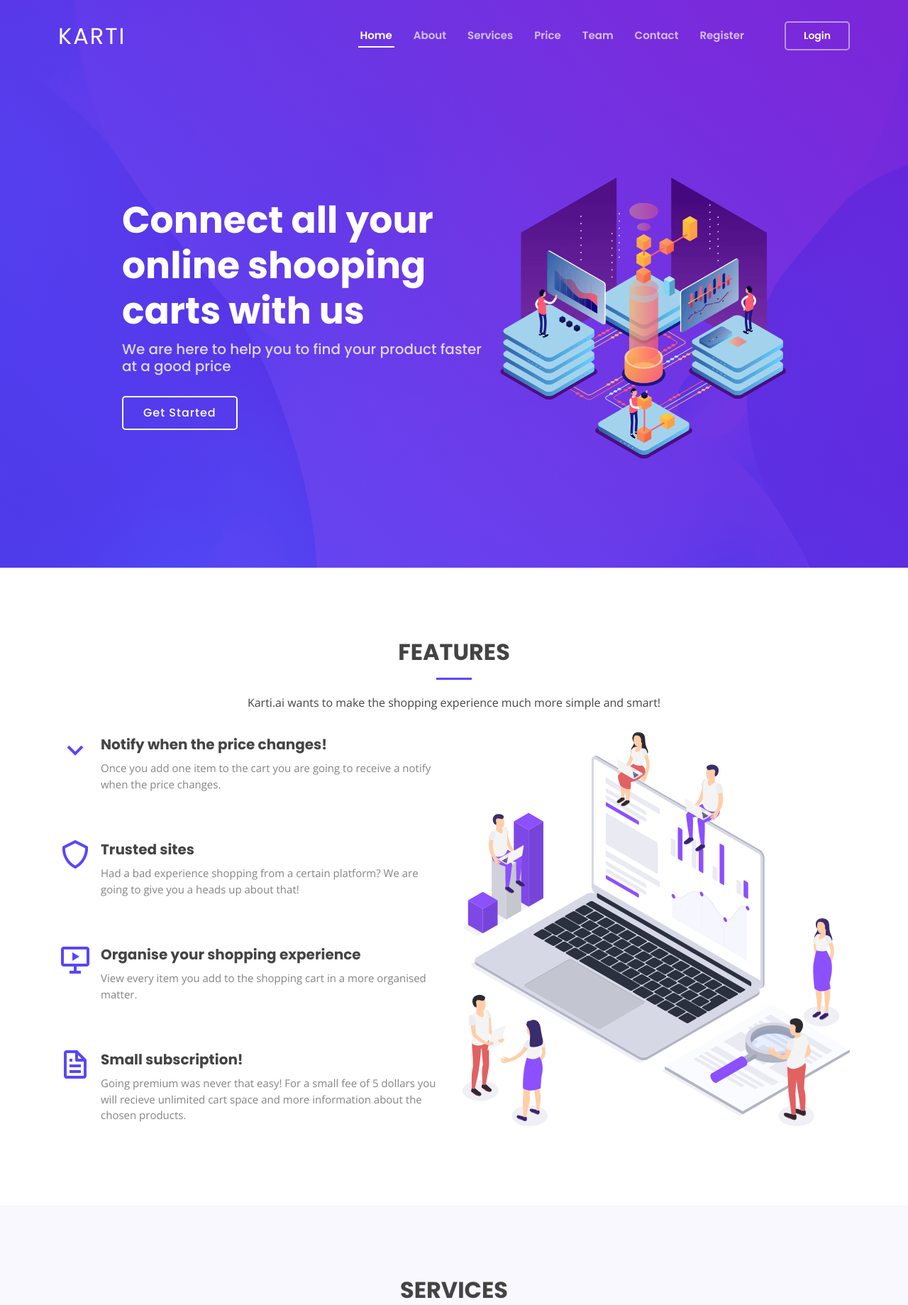
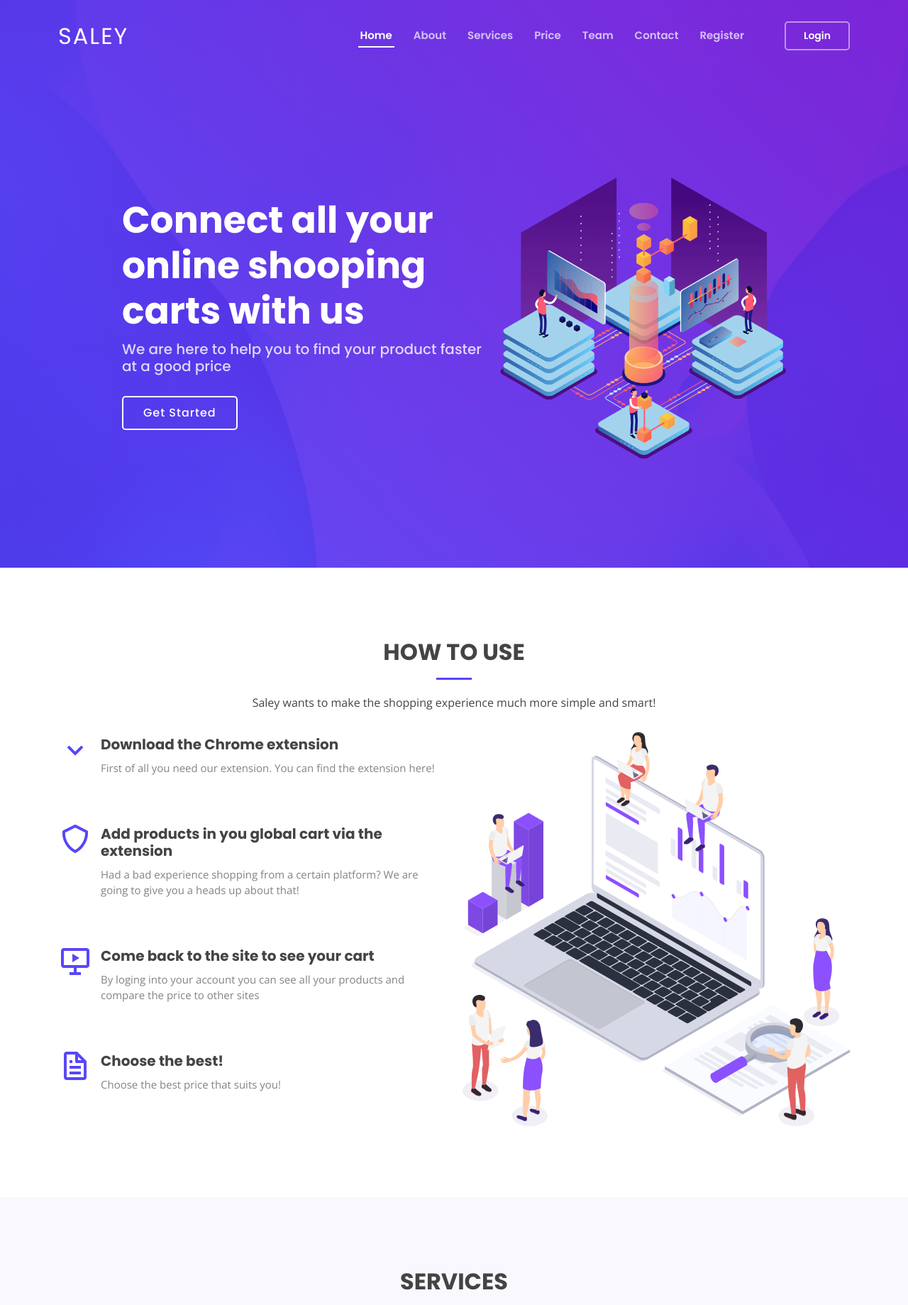
Before and after one commit to robertZamfir601/backend-2, a FastAPI app: page / in a window 1280 px wide. Shown: the top 1839 px of the page at 71% size. Run offline with FastAPI, Linux system fonts and the light colour scheme; parts of the project's set-up code (start-up, migrations or seed data) failed here and were passed over; some libraries are stand-ins or nearby versions.

Commit message:
Small frontend changes

```diff
--- a/app/frontend/templates/index.html
+++ b/app/frontend/templates/index.html
@@ -44,7 +44,7 @@
   <!-- ======= Header ======= -->
   <header id="header" class="fixed-top ">
     <div class="container d-flex align-items-center justify-content-between">
-      <h1 class="logo"><a href="index.html">Karti</a></h1>
+      <h1 class="logo"><a href="index.html">Saley</a></h1>
       <!-- Uncomment below if you prefer to use an image logo -->
       <!-- <a href="index.html" class="logo"><img src="static/img/logo.png" alt="" class="img-fluid"></a>-->
 
@@ -91,33 +91,32 @@
       <div class="container" data-aos="fade-up">
 
         <div class="section-title">
-          <h2>Features</h2>
-          <p>Karti.ai wants to make the shopping experience much more simple and smart!</p>
+          <h2>How to use</h2>
+          <p>Saley wants to make the shopping experience much more simple and smart!</p>
         </div>
 
         <div class="row">
-          <div class="col-lg-6 order-2 order-lg-1 d-flex flex-column align-items-lg-center">
+          <div class="col-lg-6 order-2 order-lg-1 d-flex flex-column align-items-lg-left">
             <div class="icon-box mt-5 mt-lg-0" data-aos="fade-up" data-aos-delay="100">
               <i class="bx bx-chevron-down"></i>
-              <h4>Notify when the price changes!</h4>
-              <p>Once you add one item to the cart you are going to receive a notify when the price changes.</p>
+              <h4>Download the Chrome extension</h4>
+              <p class="full-width">First of all you need our extension. You can find the extension here!</p>
             </div>
             <div class="icon-box mt-5" data-aos="fade-up" data-aos-delay="200">
               <i class="bx bx-shield"></i>
-              <h4>Trusted sites</h4>
+              <h4>Add products in you global cart via the extension</h4>
               <p>Had a bad experience shopping from a certain platform? We are going to give you a heads up about that!
               </p>
             </div>
             <div class="icon-box mt-5" data-aos="fade-up" data-aos-delay="300">
               <i class="bx bx-slideshow"></i>
-              <h4>Organise your shopping experience</h4>
-              <p>View every item you add to the shopping cart in a more organised matter.</p>
+              <h4>Come back to the site to see your cart</h4>
+              <p>By loging into your account you can see all your products and compare the price to other sites</p>
             </div>
             <div class="icon-box mt-5" data-aos="fade-up" data-aos-delay="400">
               <i class="bx bx-file"></i>
-              <h4>Small subscription!</h4>
-              <p>Going premium was never that easy! For a small fee of 5 dollars you will recieve unlimited cart space
-                and more information about the chosen products.</p>
+              <h4>Choose the best!</h4>
+              <p>Choose the best price that suits you!</p>
             </div>
           </div>
           <div class="image col-lg-6 order-1 order-lg-2 " data-aos="zoom-in" data-aos-delay="100">
@@ -150,7 +149,7 @@
                 <i class="bx bxl-dribbble"></i>
               </div>
               <h4><a href="">Notify</a></h4>
-              <p>Buy your chosen products for the best price!</p>
+              <p>Get notified if we find a better price</p>
             </div>
           </div>
 
@@ -180,7 +179,7 @@
                 <i class="bx bx-tachometer"></i>
               </div>
               <h4><a href="">Price</a></h4>
-              <p>Small feature, big rewards! Get premium for a small fee!</p>
+              <p>Feel free to buy cheap</p>
             </div>
           </div>
         </div>
@@ -264,7 +263,7 @@
                       <h1>Bibina Bogdan</h1>
                     </div>
                     <div class="mb-3">
-                      <h2 class="text-uppercase text-center role">Backend Developer and Coordinator</h2>
+                      <h2 class="text-uppercase text-center role">Backend Developer</h2>
                     </div>
                     <div class="box box-card-cart-website">
                       <div>
@@ -287,7 +286,7 @@
                 <div class="card card-cart-website  shadow-sm">
                   <div class="text-center">
                     <div class="img-hover-zoom img-hover-zoom--colorize-card-cart-website">
-                      <img class="shadow" src="https://pps.whatsapp.net/v/t61.24694-24/72122631_197500017951278_5140815331372393116_n.jpg?ccb=11-4&oh=01_AdRIb21BIP48hRBHLy90L49HqPeKBPxMJhcPwUEljZ-aNA&oe=64231344"
+                      <img class="shadow" src="frontend/img/robica.jpg"
                         alt="Another Image zoom-on-hover effect">
                     </div>
                   </div>
@@ -297,7 +296,7 @@
                       <h1>Zamfir Robert</h1>
                     </div>
                     <div class="mb-3">
-                      <h2 class="text-uppercase text-center role">Backend Developer</h2>
+                      <h2 class="text-uppercase text-center role">Full-Stack Developer</h2>
                     </div>
                     <div class="box box-card-cart-website">
                       <div>
@@ -330,7 +329,7 @@
                       <h1>Sofia Dragos</h1>
                     </div>
                     <div class="mb-3">
-                      <h2 class="text-uppercase text-center role">Frontend Developer</h2>
+                      <h2 class="text-uppercase text-center role">Full-Stack Developer</h2>
                     </div>
                     <div class="box box-card-cart-website">
                       <div>
@@ -363,7 +362,7 @@
                       <h1>Trasca Lucian</h1>
                     </div>
                     <div class="mb-3">
-                      <h2 class="text-uppercase text-center role">Backend Developer</h2>
+                      <h2 class="text-uppercase text-center role">Full-Stack Developer</h2>
                     </div>
                     <div class="box box-card-cart-website">
                       <div>
@@ -396,7 +395,7 @@
                     <h1>Andronic Dragos</h1>
                   </div>
                   <div class="mb-3">
-                    <h2 class="text-uppercase text-center role">Frontend Developer</h2>
+                    <h2 class="text-uppercase text-center role">Full-Stack Developer</h2>
                   </div>
                   <div class="box">
                     <div>
@@ -433,7 +432,7 @@
 
 
     <!-- ======= Pricing Section ======= -->
-    <section id="pricing" class="pricing section-bg">
+    <!-- <section id="pricing" class="pricing section-bg">
       <div class="container" data-aos="fade-up">
 
         <div class="section-title">
@@ -477,7 +476,7 @@
         </div>
 
       </div>
-    </section><!-- End Pricing Section -->
+    </section>End Pricing Section -->
 
     <!-- ======= Frequently Asked Questions Section ======= -->
     <section id="faq" class="faq">
@@ -491,22 +490,22 @@
           <ul>
             <li data-aos="fade-up" data-aos="fade-up" data-aos-delay="100">
               <i class="bx bx-help-circle icon-help"></i> <a data-bs-toggle="collapse" class="collapse"
-                data-bs-target="#faq-list-1">Can I change my subscription type? <i
+                data-bs-target="#faq-list-1">Is it free! <i
                   class="bx bx-chevron-down icon-show"></i><i class="bx bx-chevron-up icon-close"></i></a>
               <div id="faq-list-1" class="collapse show" data-bs-parent=".faq-list">
                 <p>
-                  Of course! You can change your subscription on the Price section!
+                 As of right now the application is free to use!
                 </p>
               </div>
             </li>
 
             <li data-aos="fade-up" data-aos-delay="200">
               <i class="bx bx-help-circle icon-help"></i> <a data-bs-toggle="collapse" data-bs-target="#faq-list-2"
-                class="collapsed">Am I limited if I have a free account? <i
+                class="collapsed">How can I contact you? <i
                   class="bx bx-chevron-down icon-show"></i><i class="bx bx-chevron-up icon-close"></i></a>
               <div id="faq-list-2" class="collapse" data-bs-parent=".faq-list">
                 <p>
-                  Unfortunately yes! You are limited to 30 items in your shopping cart, but you can upgrade to a premium subscription!
+                  Feel free to use the form bellow or contact us directly using our email address.
                 </p>
               </div>
             </li>
@@ -517,7 +516,7 @@
                   class="bx bx-chevron-down icon-show"></i><i class="bx bx-chevron-up icon-close"></i></a>
               <div id="faq-list-3" class="collapse" data-bs-parent=".faq-list">
                 <p>
-                  You will be notified via email about a change of price and new offers on other platforms!
+                  You will find the price and links to all sites that we cover.
                 </p>
               </div>
             </li>
--- a/app/frontend/templates/profile.html
+++ b/app/frontend/templates/profile.html
@@ -69,7 +69,7 @@
 	<!-- ======= Header ======= -->
 	<header id="header" class="fixed-top ">
 	   <div class="container d-flex align-items-center justify-content-between">
-		  <h1 class="logo"><a href="/">Karti</a></h1>
+		  <h1 class="logo"><a href="/">Saley</a></h1>
 		  <!-- Uncomment below if you prefer to use an image logo -->
 		  <!-- <a href="index.html" class="logo"><img src="assets/img/logo.png" alt="" class="img-fluid"></a>-->
 		  <nav id="navbar" class="navbar">
--- a/app/main.py
+++ b/app/main.py
@@ -1,4 +1,4 @@
-from fastapi import Depends, FastAPI, Request, Cookie
+from fastapi import Depends, FastAPI, Request, Cookie, Form
 from fastapi.templating import Jinja2Templates
 from fastapi.staticfiles import StaticFiles
 from fastapi.responses import HTMLResponse
@@ -125,6 +125,15 @@ async def login_for_access_token(form_data: OAuth2PasswordRequestForm = Depends(
 
 
 
+
+@app.post("/forms/contact.php")
+async def login_for_access_token(email: Annotated[str, Form()], name: Annotated[str, Form()], subject: Annotated[str, Form()], message: Annotated[str, Form()]):
+    print("email:" + email)
+    print("name:" + name)
+    print("subject:" + subject)
+    print("message:" + message)
+
+
 @app.on_event("startup")
 async def startup():
     if not database.is_connected:
```
Also changed, not shown: app/frontend/templates/index-login.html (+25 -30 lines), app/frontend/static/img/robica.jpg (added).
